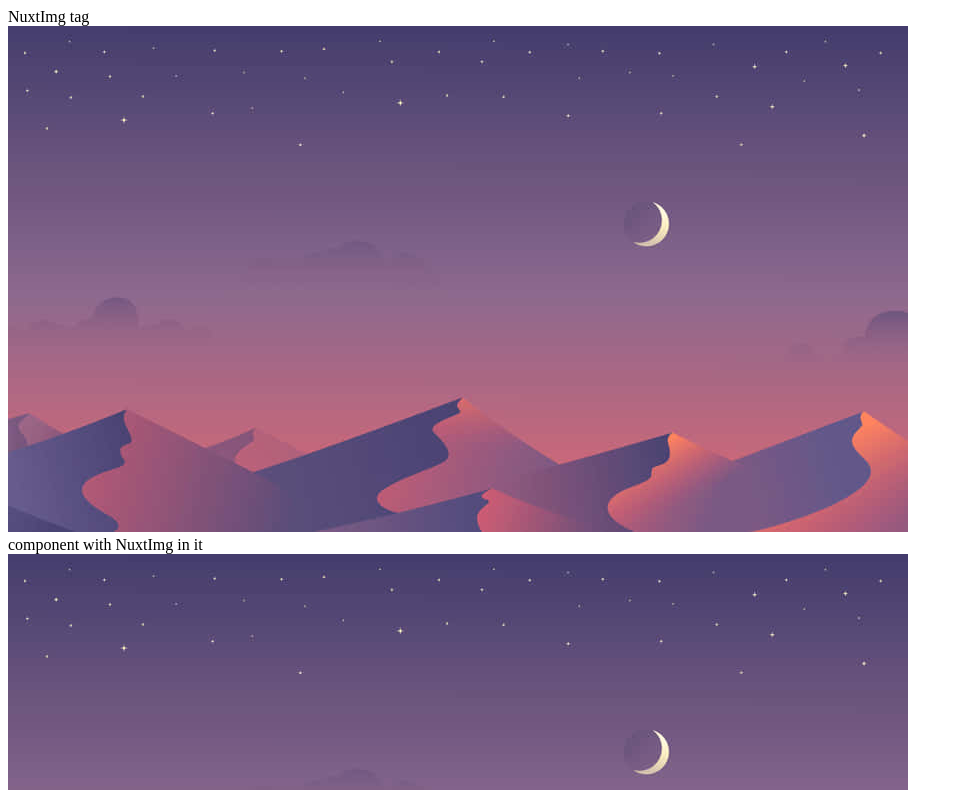
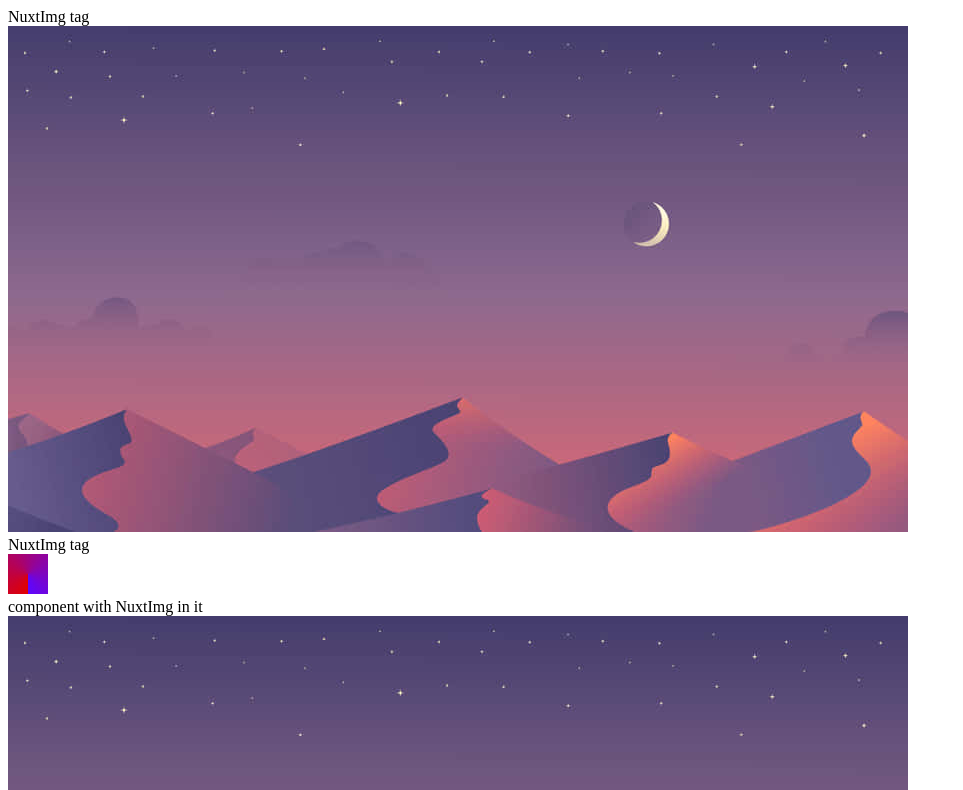
Before and after one commit to rizalrenaldi/nuxtimg-test, a Nuxt app: page / in a window 1280 px wide. Shown: the top 790 px of the page, without its empty margins (0-963 px from the left). Built offline with nearby package versions, Linux system fonts and the light colour scheme.

Commit message:
using preset

```diff
--- a/app.vue
+++ b/app.vue
@@ -6,6 +6,14 @@
       src="/1.jpg"
       alt="one"
       width="900"
+      />
+    </div>
+    <div>
+      <div>NuxtImg tag</div>
+      <NuxtImg
+      src="/icon.png"
+      alt="icon"
+      preset="icon"
       />
     </div>
     <div>
--- a/nuxt.config.ts
+++ b/nuxt.config.ts
@@ -9,5 +9,14 @@ export default defineNuxtConfig({
   image: {
     quality: 90,
     provider: 'ipx',
+    presets: {
+      icon: {
+        modifiers: {
+          format: 'png',
+          width: 40,
+          height: 40,
+        },
+      },
+    },
   }
 })
```
Also changed, not shown: public/icon.png (added).
